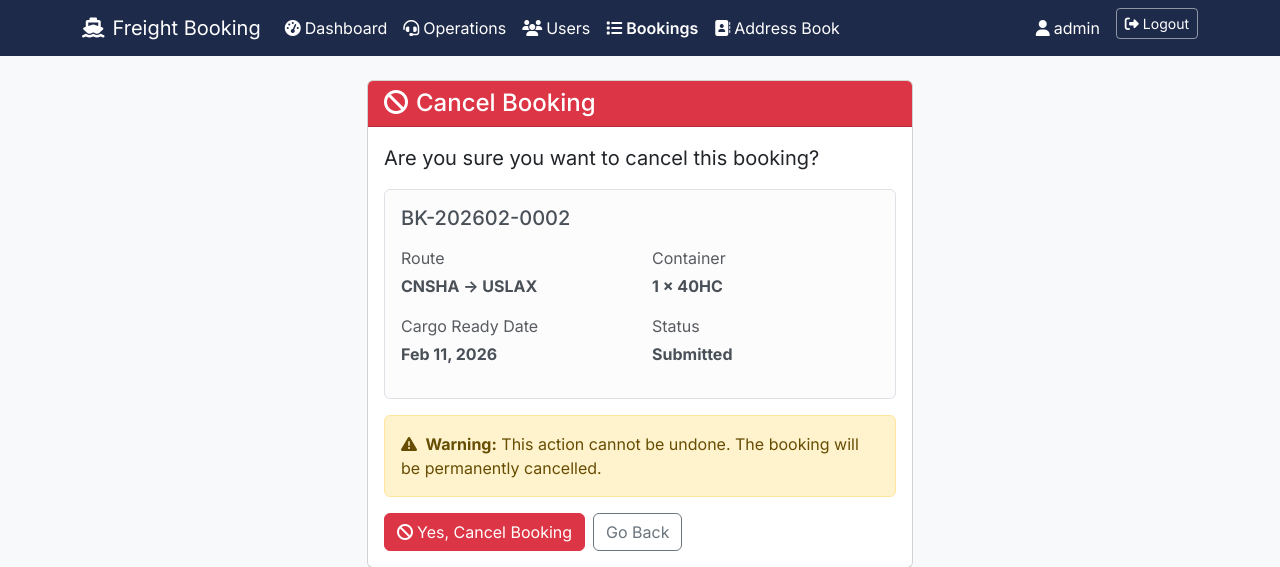
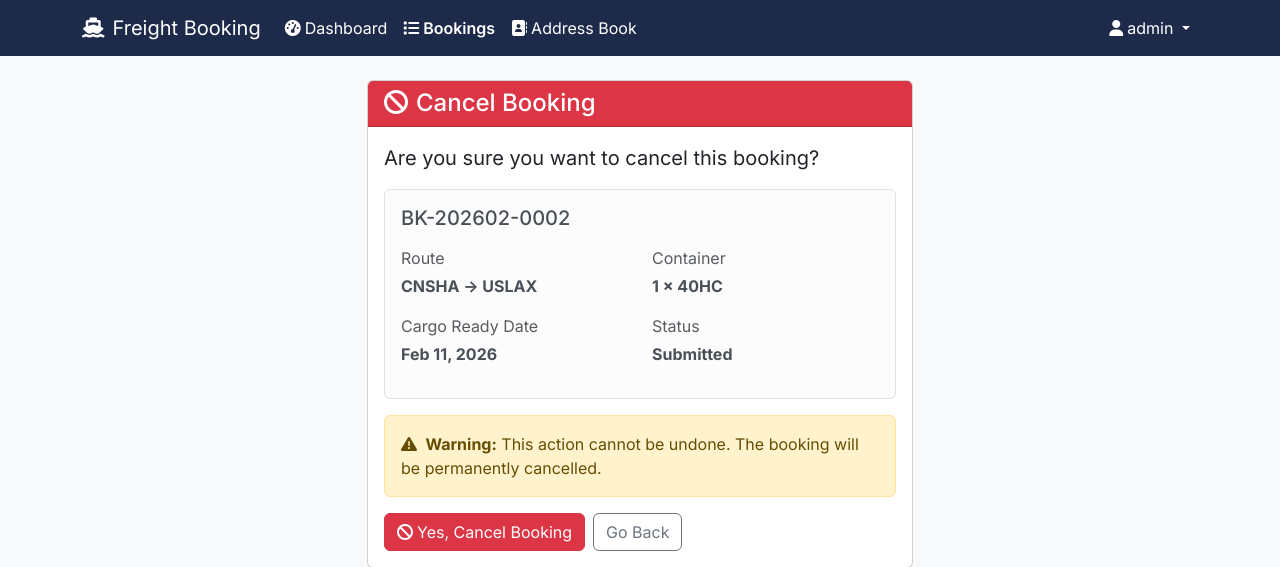
Before and after one commit to WingZero4/freight-booking-system, a Django app: page /bookings/2/cancel/ in a window 1280 px wide. Shown: the top 567 px of the page. Run offline with Django 5.2, Linux system fonts and the light colour scheme; a user stored in the database is signed in; data comes from the database, SQL or seed files in the repository; parts of the project's set-up code (start-up, migrations or seed data) failed here and were passed over; some libraries are stand-ins or nearby versions.

Commit message:
Merge Dashboard and Operations into single role-aware landing page
Staff users now see the ops dashboard directly at / (no redirect).
Removed redundant Operations nav tab. Moved Users and Admin Panel
into a user dropdown menu for cleaner navigation.

Staff nav: Dashboard | Bookings | Address Book | [user dropdown]
Customer nav: Dashboard | Bookings | New Booking | Import | Address Book | [user dropdown]

Co-Authored-By: Claude Opus 4.6 <noreply@anthropic.com>

```diff
--- a/backend/bookings/context_processors.py
+++ b/backend/bookings/context_processors.py
@@ -5,7 +5,7 @@ def nav_active(request):
     if path.startswith('/ops/users'):
         context['nav_active'] = 'users'
     elif path.startswith('/ops/'):
-        context['nav_active'] = 'ops'
+        context['nav_active'] = 'dashboard'
     elif path == '/bookings/create/':
         context['nav_active'] = 'new_booking'
     elif path.startswith('/bookings/import'):
--- a/backend/bookings/views.py
+++ b/backend/bookings/views.py
@@ -68,9 +68,9 @@ def dashboard(request):
     """Dashboard with booking summary statistics"""
     customer = get_user_customer(request.user)
 
-    # Staff users get the operations dashboard
+    # Staff users get the operations dashboard directly (no redirect)
     if customer is None:
-        return redirect('ops_dashboard')
+        return ops_dashboard(request)
 
     bookings = Booking.objects.filter(customer=customer)
 
--- a/backend/templates/base.html
+++ b/backend/templates/base.html
@@ -41,21 +41,9 @@
                     <li class="nav-item">
                         <a class="nav-link {% if nav_active == 'dashboard' %}active{% endif %}" href="{% url 'dashboard' %}">
                             <i class="fas fa-tachometer-alt me-1"></i>Dashboard
+                            {% if not user.profile.customer and pending_registrations_count %}<span class="badge bg-warning text-dark ms-1">{{ pending_registrations_count }}</span>{% endif %}
                         </a>
                     </li>
-                    {% if not user.profile.customer %}
-                    <li class="nav-item">
-                        <a class="nav-link {% if nav_active == 'ops' %}active{% endif %}" href="{% url 'ops_dashboard' %}">
-                            <i class="fas fa-headset me-1"></i>Operations
-                            {% if pending_registrations_count %}<span class="badge bg-warning text-dark ms-1">{{ pending_registrations_count }}</span>{% endif %}
-                        </a>
-                    </li>
-                    <li class="nav-item">
-                        <a class="nav-link {% if nav_active == 'users' %}active{% endif %}" href="{% url 'ops_user_list' %}">
-                            <i class="fas fa-users me-1"></i>Users
-                        </a>
-                    </li>
-                    {% endif %}
                     <li class="nav-item">
                         <a class="nav-link {% if nav_active == 'bookings' %}active{% endif %}" href="{% url 'booking_list' %}">
                             <i class="fas fa-list me-1"></i>Bookings
@@ -80,16 +68,35 @@
                     </li>
                 </ul>
                 <div class="navbar-nav">
-                    <span class="navbar-text me-3">
-                        <i class="fas fa-user me-1"></i>{{ user.username }}
-                        {% if user.profile.customer %}({{ user.profile.customer.code }}){% endif %}
-                    </span>
-                    <form method="post" action="{% url 'logout' %}" class="d-inline">
-                        {% csrf_token %}
-                        <button type="submit" class="btn btn-navbar-logout btn-sm">
-                            <i class="fas fa-sign-out-alt me-1"></i>Logout
-                        </button>
-                    </form>
+                    <div class="nav-item dropdown">
+                        <a class="nav-link dropdown-toggle" href="#" data-bs-toggle="dropdown" aria-expanded="false">
+                            <i class="fas fa-user me-1"></i>{{ user.username }}
+                            {% if user.profile.customer %}({{ user.profile.customer.code }}){% endif %}
+                        </a>
+                        <ul class="dropdown-menu dropdown-menu-end">
+                            {% if not user.profile.customer %}
+                            <li>
+                                <a class="dropdown-item {% if nav_active == 'users' %}active{% endif %}" href="{% url 'ops_user_list' %}">
+                                    <i class="fas fa-users me-2"></i>Manage Users
+                                </a>
+                            </li>
+                            <li>
+                                <a class="dropdown-item" href="{% url 'admin:index' %}">
+                                    <i class="fas fa-cog me-2"></i>Admin Panel
+                                </a>
+                            </li>
+                            <li><hr class="dropdown-divider"></li>
+                            {% endif %}
+                            <li>
+                                <form method="post" action="{% url 'logout' %}">
+                                    {% csrf_token %}
+                                    <button type="submit" class="dropdown-item">
+                                        <i class="fas fa-sign-out-alt me-2"></i>Logout
+                                    </button>
+                                </form>
+                            </li>
+                        </ul>
+                    </div>
                 </div>
             </div>
             {% endif %}
```
Also changed, not shown: backend/templates/bookings/ops/dashboard.html (+3 -8 lines).
